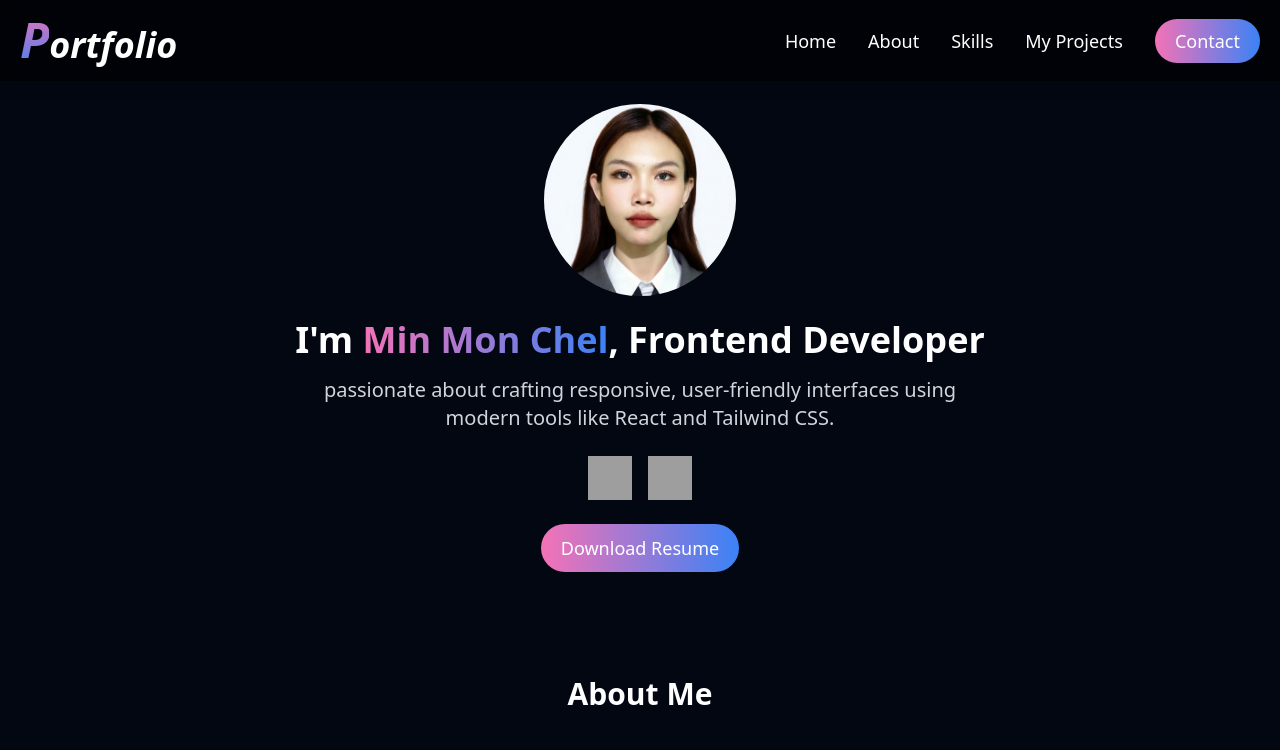
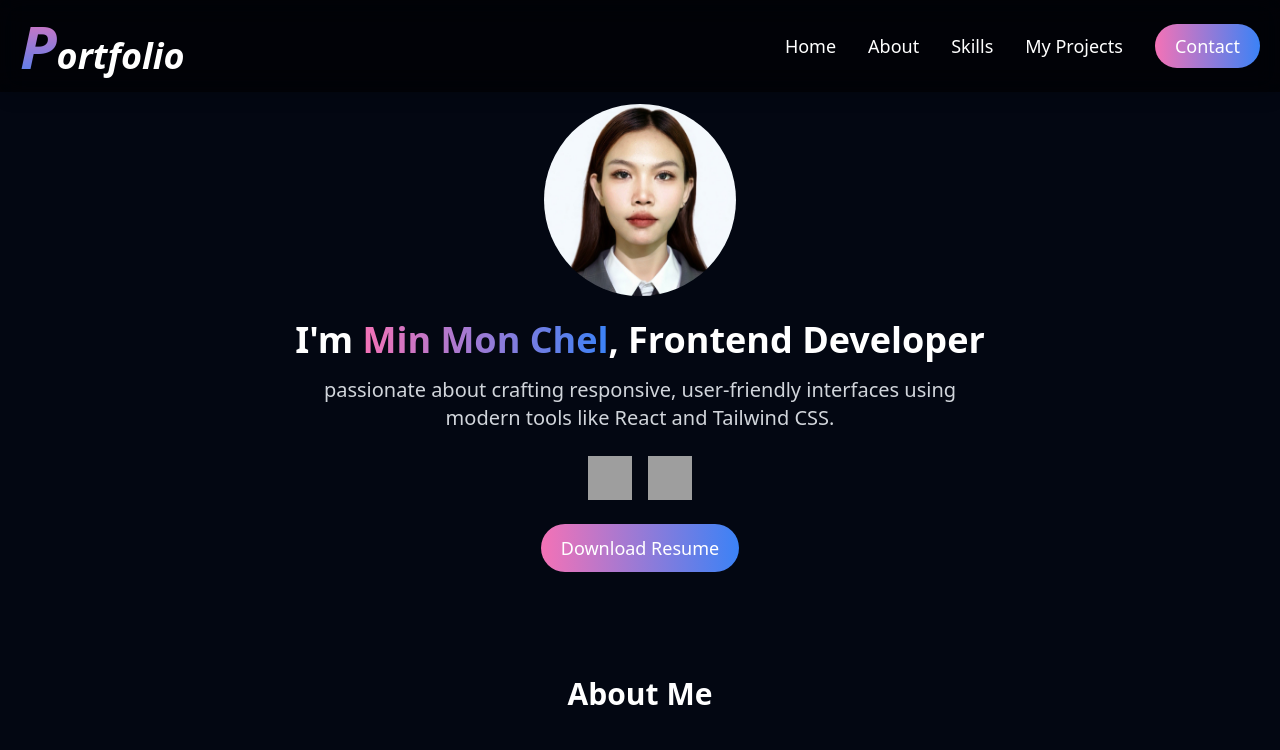
Before and after one commit to MinMonChel-hazel/my-portfolio-v2, a React (Vite) app: page / in a window 1280 px wide. Shown: the top 750 px of the page. Built offline with nearby package versions, Linux system fonts and the light colour scheme; grey boxes are pictures that could not be loaded.

Commit message:
Portfolio's (P) updated

```diff
--- a/src/components/Navbar.jsx
+++ b/src/components/Navbar.jsx
@@ -19,7 +19,7 @@ export default function Navbar() {
     >
       <div className="container mx-auto flex items-center justify-between px-5 py-4">
         {/* Logo */}
-        <a
+        {/* <a
           href="#home"
           className="text-3xl lg:text-4xl font-bold italic text-white"
         >
@@ -27,6 +27,16 @@ export default function Navbar() {
             P
           </span>
           ortfolio
+        </a> */}
+
+        <a
+        href="#home"
+        className="text-3xl lg:text-4xl font-bold italic text-white whitespace-nowrap"
+        >
+        <span className="text-transparent bg-clip-text bg-gradient-to-b from-pink-400 to-blue-500 text-4xl sm:text-5xl md:text-6xl">
+            P
+        </span>
+        ortfolio
         </a>
 
         {/* Mobile Menu Toggle */}
```
